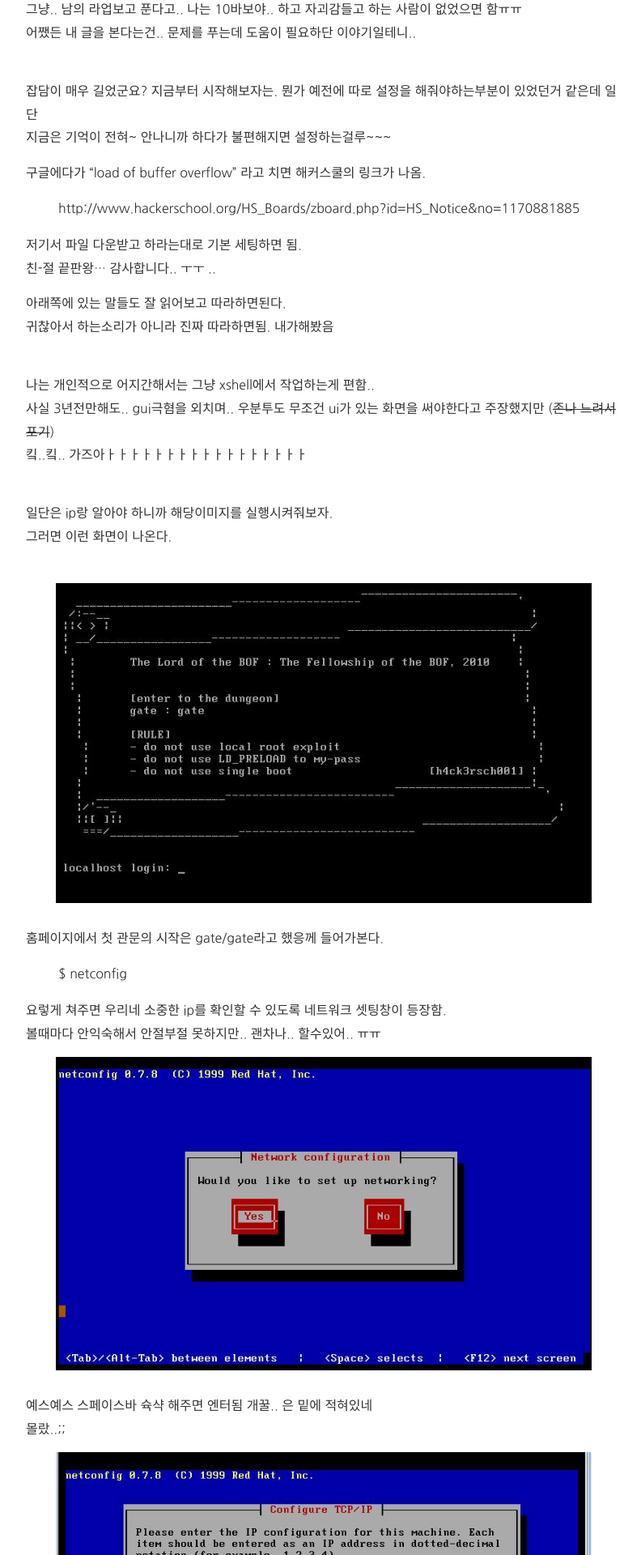
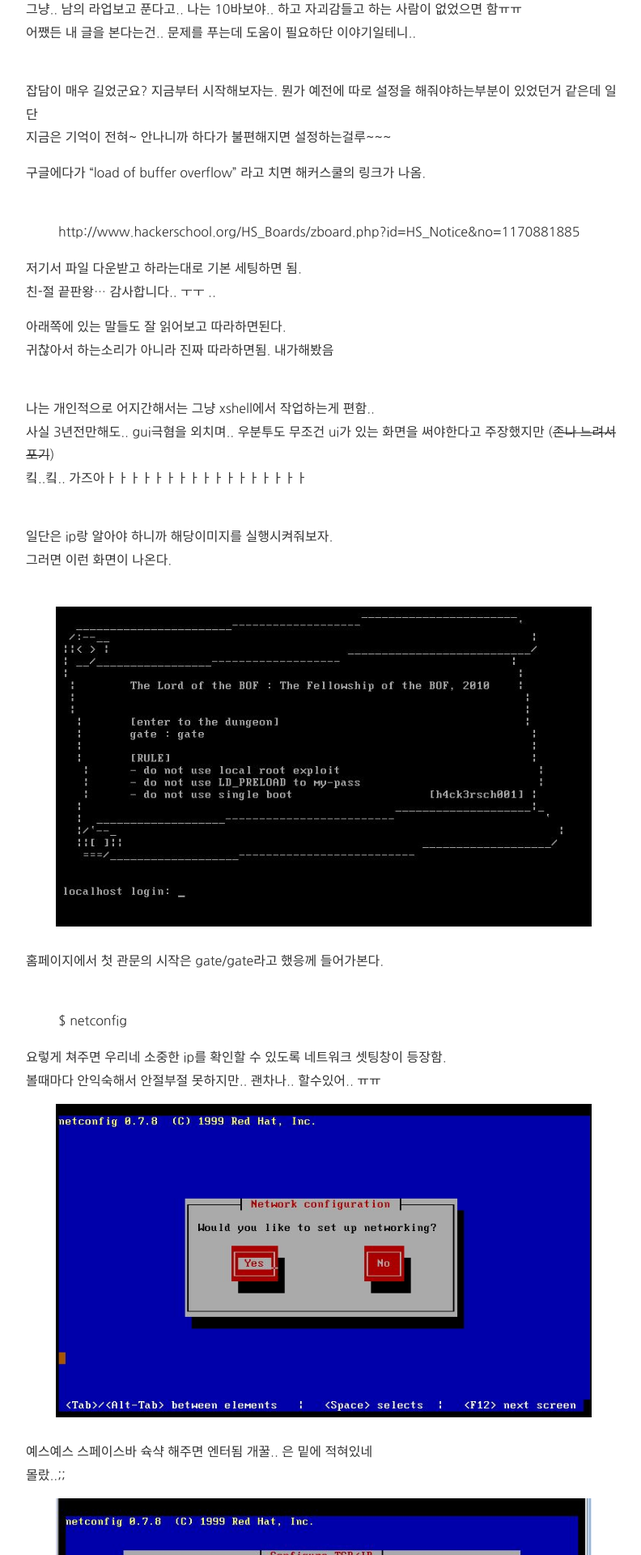
Before and after one commit to conchiholic/-conchiholic.github.io, a Jekyll site: the page built from _posts/2018-07-28-LOB_0.md, in a window 1280 px wide. Shown: the part 2581-4501 px from the top of the page at 81% size, without its empty margins (240-1032 px from the left). Built offline with Jekyll 4.4.1, drawn with Linux system fonts in a browser that asks for light colours; nearby versions of some CDN libraries; comment, search, counter and statistics services are not loaded.

Commit message:
update post

```diff
--- a/_posts/2018-07-28-LOB_0.md
+++ b/_posts/2018-07-28-LOB_0.md
@@ -64,6 +64,8 @@ categories: Wargame LOB
 <br>
 
 구글에다가 "load of buffer overflow" 라고 치면 해커스쿨의 링크가 나옴.
+<br>
+
 >  http://www.hackerschool.org/HS_Boards/zboard.php?id=HS_Notice&no=1170881885
 
 저기서 파일 다운받고 하라는대로 기본 세팅하면 됨.
@@ -85,24 +87,28 @@ categories: Wargame LOB
 
 ![1](/assets/lob0/04.jpg)
 홈페이지에서 첫 관문의 시작은 gate/gate라고 했응께 들어가본다.
+<br>
+
 > $ netconfig
 
 요렇게 쳐주면 우리네 소중한 ip를 확인할 수 있도록 네트워크 셋팅창이 등장함.
 볼때마다 안익숙해서 안절부절 못하지만.. 괜차나.. 할수있어.. ㅠㅠ
 
-![1](/assets/lob0/05.jpg)
+![1](/assets/lob0/05.JPG)
 예스예스 스페이스바 슉샥 해주면 엔터됨 개꿀.. 은 밑에 적혀있네
 몰랐..;;
 
-![1](/assets/lob0/06.jpg)
+![1](/assets/lob0/06.JPG)
 보면 지금 커서 올라가있는데 주황색 되있는데 저서 또 스페이스바 한번 갈겨주면
 끝~ 그리고 오키오키 해주고 나와서
+<br>
 
 >$ /sbin/ifconfig
 
 해주면 이제 xshell에서 바로 붙을 수 있는 ip가 등장하게됨. 개꿀띵~
 ipconfig치고 한참 고민함.. 왜 안나오지.. 아멘..
 모무튼 나오는 ip가지고 xshell에서
+<br>
 
 >telnet IP
 
```
